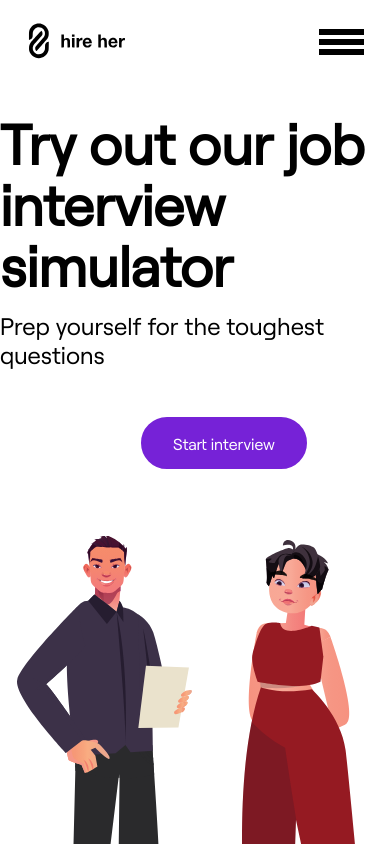
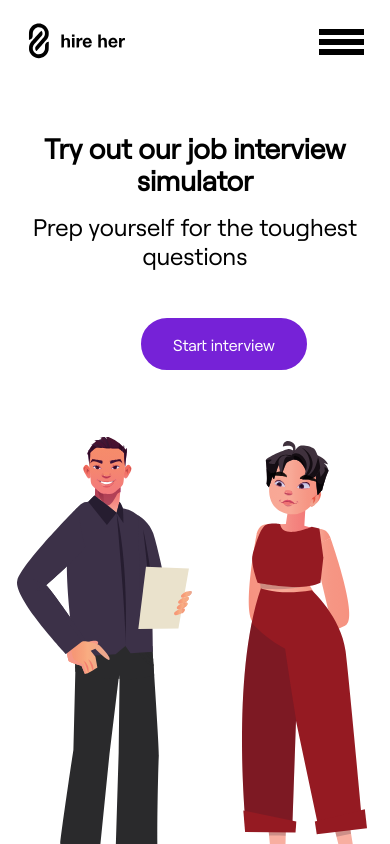
Before and after one commit to s0lena/hire-her, a React (Vite) app: page /interview in a window 390 px wide. Shown: the top 844 px of the page. Built offline with nearby package versions, Linux system fonts and the light colour scheme.

Commit message:
Interview responsive

```diff
--- a/src/components/InterviewAnswerForm/index.jsx
+++ b/src/components/InterviewAnswerForm/index.jsx
@@ -8,7 +8,8 @@ export const InterviewAnswerForm = ({
   currentResponses,
   onResponseSelected,
 }) => {
-  const text = "Please choose your answer. . .";
+  const text = "Please choose your answer    .   .   .";
+
   return (
     <>
       <div>
@@ -24,26 +25,37 @@ export const InterviewAnswerForm = ({
           ) : null
         )}
         <div>
-          {text.split("").map((char, index) => (
+          {text.split("").map((char, index) => {
+            let repeatDuration = 0.7; // Duration for repeated symbols
+            let fontSize = "25px";
+            if (index < text.length - 10) {
+              repeatDuration = 0.5;
+              fontSize = "16px"; // Duration for non-repeated symbols
+            }
+
+            return (
               <motion.span
                 key={index}
                 initial={{ opacity: 0, y: 20 }}
                 animate={{ opacity: 1, y: 0 }}
                 exit={{ opacity: 0 }}
                 transition={{
-                duration: 0.1,
-                delay: index * 0.1,
-                repeat: Infinity,
-                repeatDelay: 3,
+                  duration: repeatDuration,
+                  delay: index * 0.05,
+                  repeat: index >= text.length - 10 ? Infinity : 0,
+                  repeatDelay: 1,
+                  ease: "easeInOut",
                 }}
                 style={{
                   color: "#7622D7",
                   fontWeight: "bold",
+                  fontSize: fontSize,
                 }}
               >
                 {char}
               </motion.span>
-          ))}
+            );
+          })}
         </div>
       </div>
     </>
--- a/src/components/InterviewBubble/style.css
+++ b/src/components/InterviewBubble/style.css
@@ -9,6 +9,7 @@
   padding: 15px;
   margin-bottom: 39px;
   position: relative;
+  max-width:60vw;
 
 }
 
@@ -24,7 +25,7 @@
 }
 
 .woman-reply {
-  width: 542px;
+  width: 450px;
   background-color: #F4EDFC;
   font-size: 20px;
   display: flex;
@@ -32,15 +33,19 @@
   justify-content: space-between;
   align-items: center;
   padding: 15px;
-  margin-bottom: 10px;
+  margin: 10px auto;
   position: relative;
   cursor: pointer;
+  max-width:60vw;
 }
 
 
 .woman-reply-selected {
   position: relative;
   float: right;
+  background-color: #E1CEF6;
+  width: 345px;
+  min-height:70px;
 }
 
 .woman-reply:hover {
@@ -48,10 +53,6 @@
   border: 2px solid #7622D7;
 }
 
-.woman-reply-selected {
-  background-color: #E1CEF6;
-  width: 345px;
-}
 
 .woman-reply-selected:hover {
   background-color: #E1CEF6;
--- a/src/components/InterviewFeedback/style.css
+++ b/src/components/InterviewFeedback/style.css
@@ -6,6 +6,9 @@
     margin-top: 30px;
     margin-bottom: 20px;
     clear: right;
+    max-width:60vw;
+    display: flex;
+    align-items:center;
 }
 .feedback-green {
     background-color: #C7FFD7;
--- a/src/pages/Interview/index.jsx
+++ b/src/pages/Interview/index.jsx
@@ -97,7 +97,9 @@ export const Interview = () => {
   // };
 
   const scrollToBottom = () => {
-    bottomRef.current.scrollIntoView({ behavior: "smooth" });
+    setTimeout(() => {
+      bottomRef.current.scrollIntoView({ behavior: "smooth" });
+    }, 500);
   };
 
   useEffect(() => {
@@ -171,19 +173,31 @@ export const Interview = () => {
         </div>
         <div className="interview" id="interview">
           {responses.map((selectedAnswers, index) => (
+            // <motion.div
+            //   initial={{ opacity: 0, scale: 0.5 }}
+            //   animate={{ opacity: 1, scale: 1 }}
+            //   transition={{ duration: 1 }}
+            // >
             <InterviewEntry
               key={index}
               currentEntry={InterviewData[index]}
               selectedAnswers={selectedAnswers}
             />
+            // </motion.div>
           ))}
           {interviewStatus === STATUS_SHOW_RESPONSES ||
           interviewStatus === STATUS_TRY_AGAIN ? (
+            // <motion.div
+            //   initial={{ opacity: 0, scale: 0.5 }}
+            //   animate={{ opacity: 1, scale: 1 }}
+            //   transition={{ duration: 1 }}
+            // >
             <InterviewEntry
               currentEntry={currentEntry}
               selectedAnswers={currentResponses}
             />
-          ) : null}
+          ) : // </motion.div>
+          null}
           {controls}
           <div ref={bottomRef} />
         </div>
--- a/src/pages/Interview/style.css
+++ b/src/pages/Interview/style.css
@@ -203,3 +203,22 @@
 .display-none {
     display: none;
 }
+
+@media(max-width:860px) {
+    .container-interview-simulator {
+        max-width: 100vw;
+        padding: 20px;
+    }
+    .interview {
+        max-width: 100vw;
+    }
+    .container-interview-simulator h1 {
+        font-size: 28px;
+        line-height: 32px;
+        text-align: center;
+    }
+    .container-interview-simulator p {
+        font-size: 16;
+        text-align: center;
+    }
+}
```
Also changed, not shown: src/components/InterveiwEntry/index.jsx (+4 -4 lines). Lines whose indentation alone changed are shown as unchanged.
